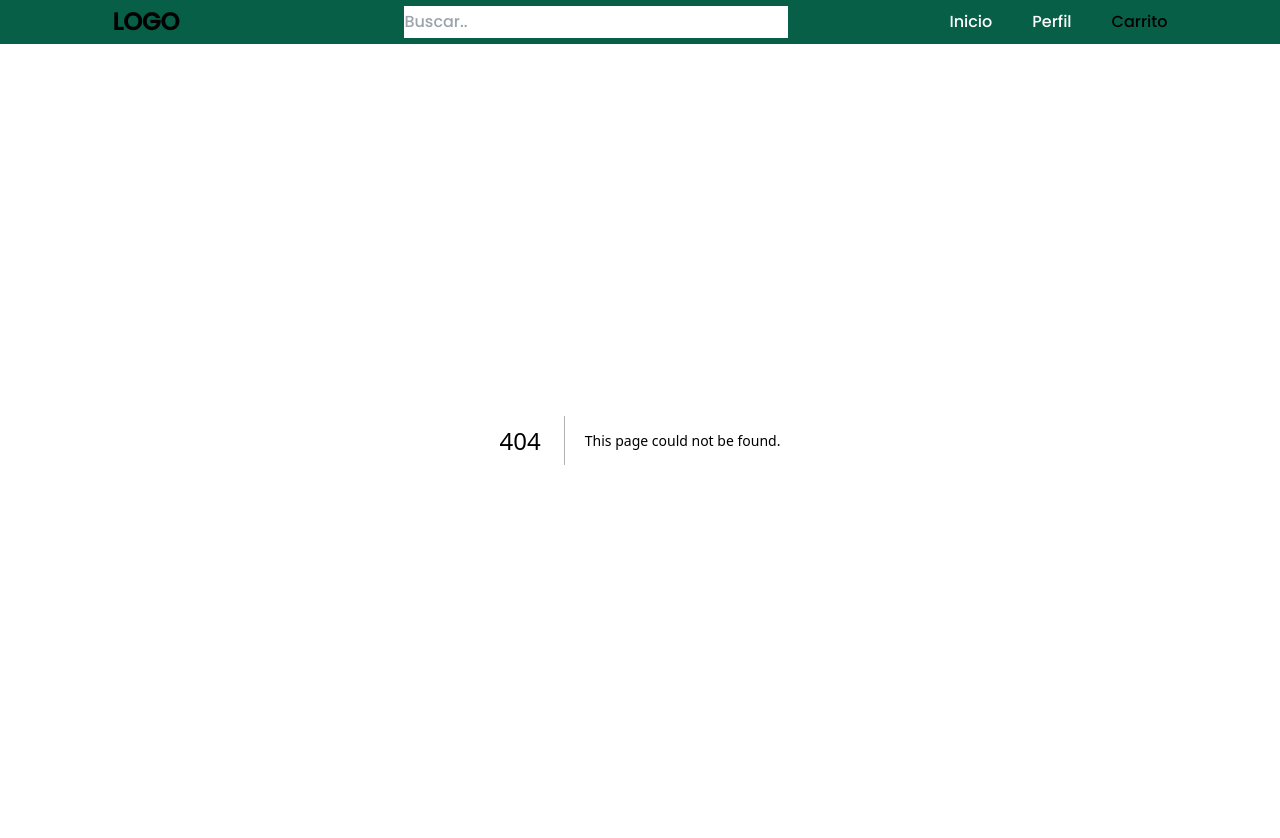
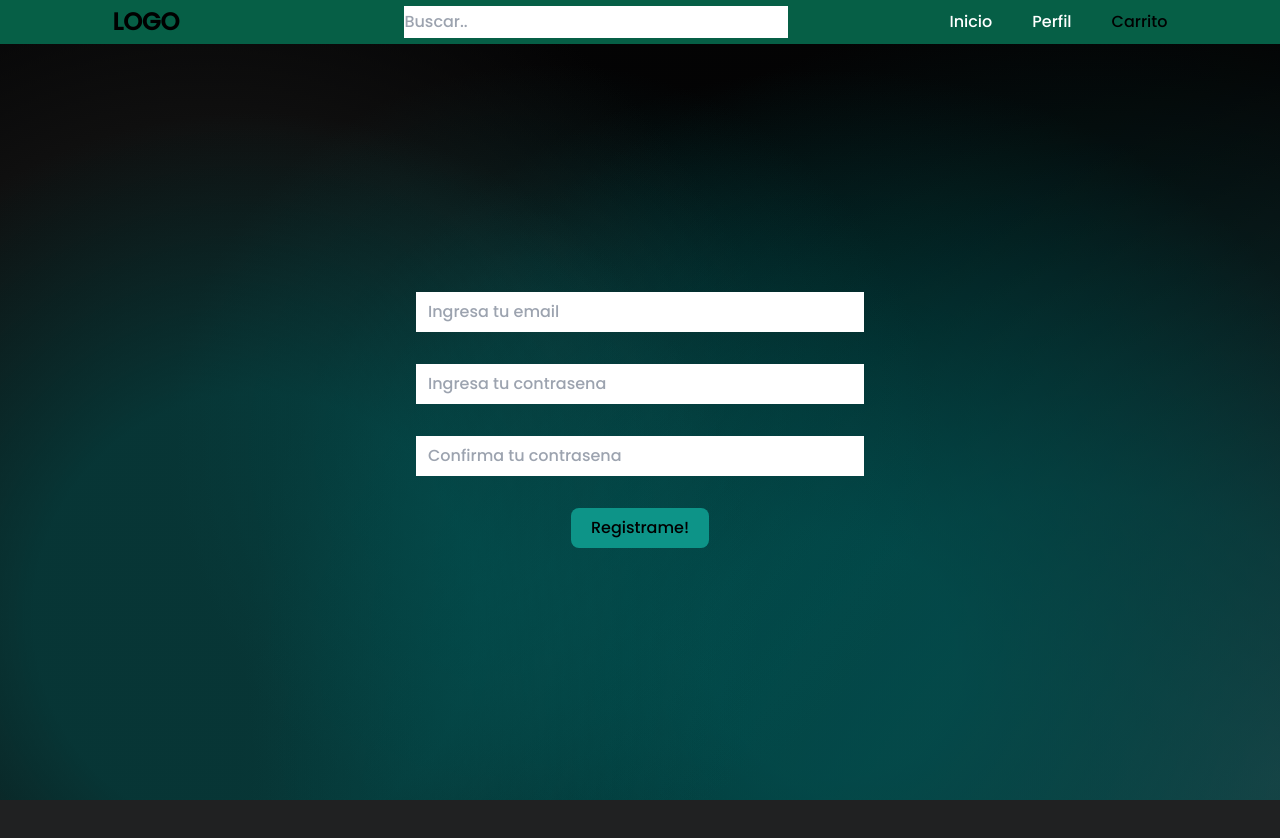
Before and after one commit to cristians-12/EcommerceTS, a Next.js app: page /register in a window 1280 px wide. Before the commit this address had no page. After the commit the page ends 800 px from the top, so only its background shows below. Built offline with nearby package versions, Linux system fonts and the light colour scheme.

Commit message:
register

```diff
--- a/src/app/page.tsx
+++ b/src/app/page.tsx
@@ -13,7 +13,6 @@ const Home = () => {
           Todas las categorias
         </div>
       </div>
-      <button onClick={() => setImage(!image)}>mostrar</button>
     </div>
   );
 };
--- /dev/null
+++ b/src/app/register/page.tsx
@@ -0,0 +1,31 @@
+import React from "react";
+
+const Register = () => {
+  return (
+    <>
+      <form
+        action=""
+        className="w-screen flex flex-col justify-center items-center h-[95vh] gap-8"
+      >
+        <input
+          type="email"
+          placeholder="Ingresa tu email"
+          className="px-3 py-2 w-[35%]"
+        />
+        <input
+          type="email"
+          placeholder="Ingresa tu contrasena"
+          className="px-3 py-2 w-[35%]"
+        />
+        <input
+          type="email"
+          placeholder="Confirma tu contrasena"
+          className="px-3 py-2 w-[35%]"
+        />
+        <button className="backdrop-blur-sm bg-teal-600 px-5 py-2 rounded-lg">Registrame!</button>
+      </form>
+    </>
+  );
+};
+
+export default Register;
--- a/src/components/NavBar.tsx
+++ b/src/components/NavBar.tsx
@@ -16,14 +16,14 @@ const NavBar = () => {
       <div className="flex gap-10">
         <div>
           <Link href={"/"}>
-            <h2 className={path == "/" ? "text-blue-400" : "text-white"}>
+            <h2 className={path == "/" ? "text-emerald-950" : "text-white"}>
               Inicio
             </h2>
           </Link>
         </div>
         <div>
           <Link href={"/profile"}>
-            <h2 className={path == "/profile" ? "text-blue-400" : "text-white"}>
+            <h2 className={path == "/profile" ? "text-emerald-950": "text-white"}>
               Perfil
             </h2>
           </Link>
```
Also changed, not shown: package.json (+6 -5 lines), 2 other files (tests, documents, lock files or other folders).
